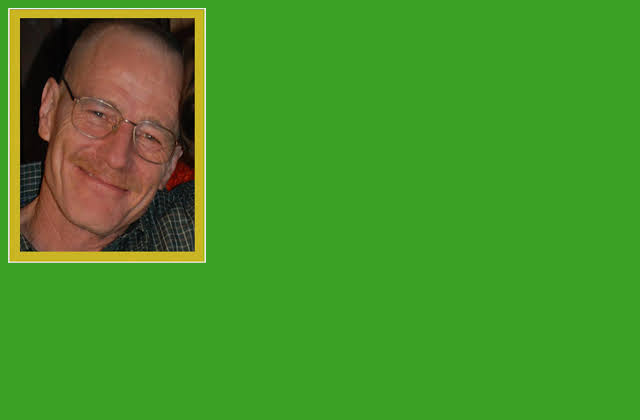
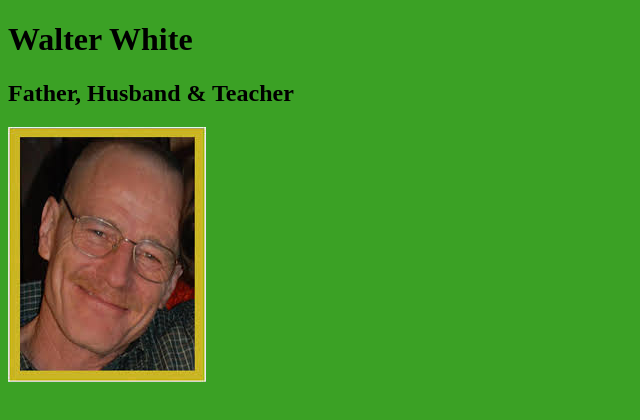
Before and after one commit to jdn299/SAVE-WALTER-WHITE, a plain HTML site: page index.html in a window 1280 px wide. Shown: the whole page, without its empty margins (0-640 px from the left). Drawn offline with Linux system fonts and the light colour scheme.

Commit message:
Update index.html

```diff
--- a/index.html
+++ b/index.html
@@ -10,7 +10,10 @@
 <body>
     <!-- Header section -->
     <header>
+        <h1>Walter White</h1>
+        <h2>Father, Husband & Teacher</h2>
         <img src="./img/headshot.jpeg" alt="Picutre of Walter White" class="header-image">
+
     </header>
 
     <!-- Main content of the page -->
```
